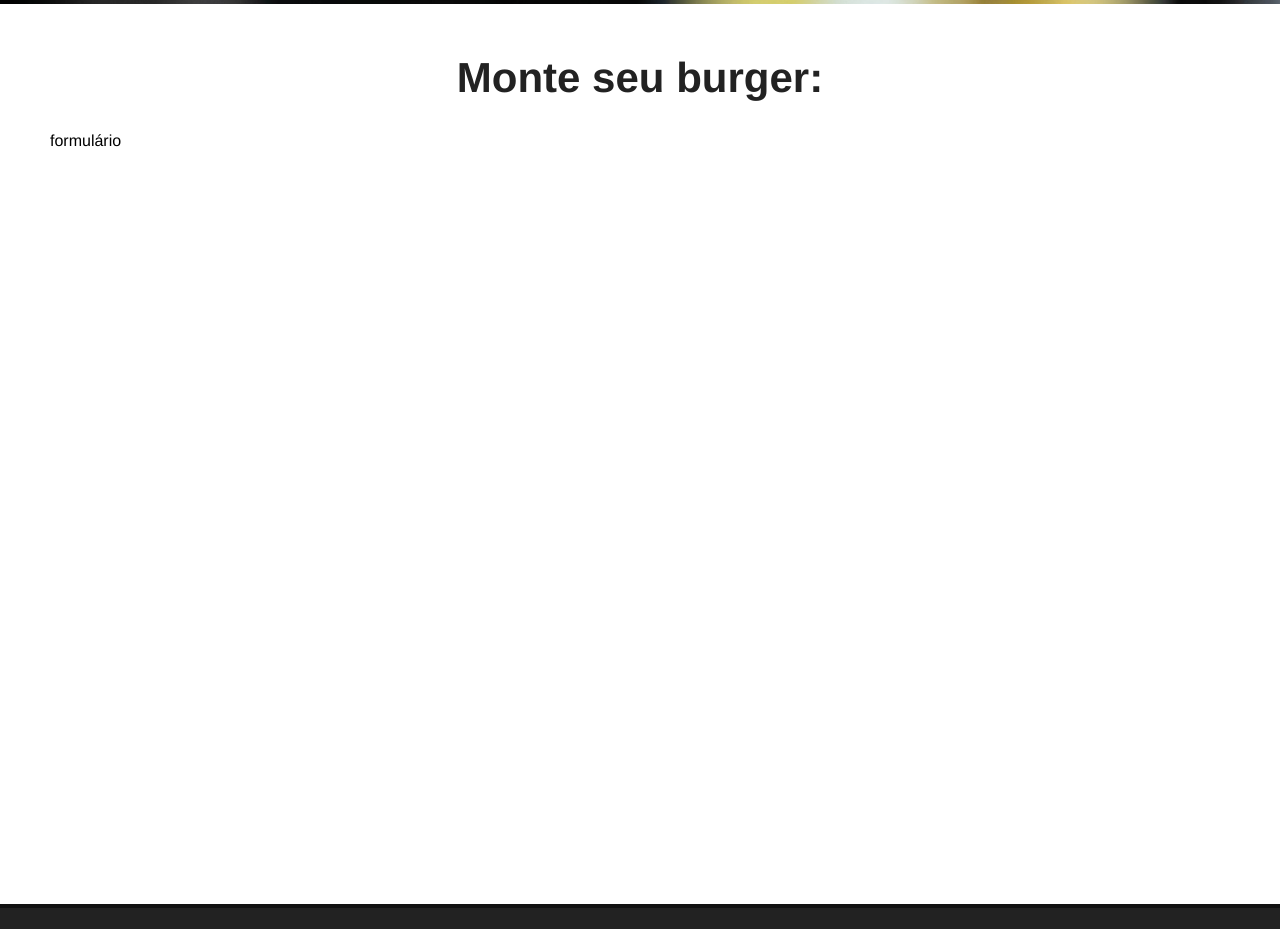
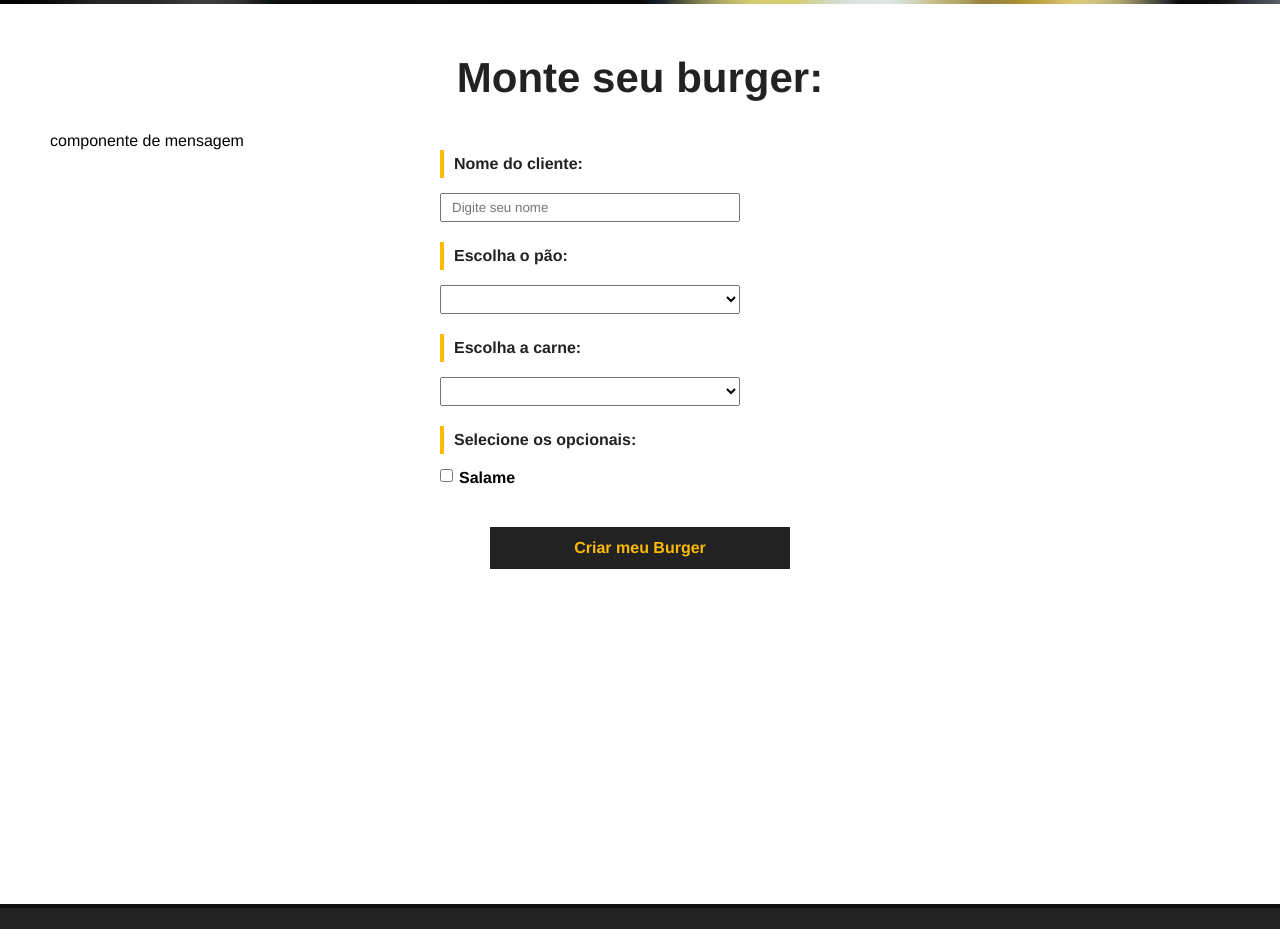
Before and after one commit to ricsjs/burger-orders, a Vue app: page /#/ in a window 1280 px wide. Shown: the part 780-1709 px from the top of the page. Built offline with nearby package versions, Linux system fonts and the light colour scheme.

Commit message:
feat: create burger form

```diff
--- /dev/null
+++ b/src/components/BurgerForm.vue
@@ -0,0 +1,112 @@
+<template>
+<div>
+    <p>componente de mensagem</p>
+    <div>
+        <form id="burger-form">
+            <div class="input-container">
+                <label for="nome">Nome do cliente:</label>
+                <input type="text" id="nome" name="nome" v-model="nome" placeholder="Digite seu nome">
+            </div>
+            <div class="input-container">
+                <label for="pao">Escolha o pão:</label>
+                <select name="pao" id="pao" v-model="pao">
+                    <option value="">Selecione seu pão</option>
+                    <option value="integral">Integral</option>
+                </select>
+            </div>
+            <div class="input-container">
+                <label for="carne">Escolha a carne:</label>
+                <select name="carne" id="carne" v-model="carne">
+                    <option value="">Selecione o tipo de carne</option>
+                    <option value="integral">Integral</option>
+                </select>
+            </div>
+            <div id="opcionais-container" class="input-container">
+                <label id="opcionais-title" for="opcionais">Selecione os opcionais:</label>
+                <div class="checkbox-container">
+                    <input type="checkbox" name="opcionais" v-model="opcionais" value="salame">
+                    <span>Salame</span>
+                </div>
+            </div>
+            <div class="input-container">
+                <input type="submit" class="submit-btn" value="Criar meu Burger">
+            </div>
+        </form>
+    </div>
+</div>
+</template>
+
+<script>
+export default {
+    name: "BurgerForm"
+}
+</script>
+
+<style scoped>
+    #burger-form {
+        max-width: 400px;
+        margin: 0 auto;
+    }
+
+    .input-container {
+        display: flex;
+        flex-direction: column;
+        margin-bottom: 20px;
+    }
+
+    label {
+        font-weight: bold;
+        margin-bottom: 15px;
+        color: #222;
+        padding: 5px 10px;
+        border-left: 4px solid #fcba03;
+    }
+
+    input, select {
+        padding: 5px 10px;
+        width: 300px;
+    }
+
+    #opcionais-container {
+        flex-direction: row;
+        flex-wrap: wrap;
+    }
+
+    #opcionais-title {
+        width: 100%;
+    }
+
+    .checkbox-container {
+        display: flex;
+        align-items: start;
+        width: 50%;
+        margin-bottom: 20px;
+    }
+
+    .checkbox-container span,
+    .checkbox-container input {
+        width: auto;
+    }
+
+    .checkbox-container span {
+        margin-left: 6px;
+        font-weight: bold;
+    }
+
+    .submit-btn {
+        background-color: #222;
+        color: #fcba03;
+        font-weight: bold;
+        border: 2px solid #222;
+        padding: 10px;
+        font-size: 16px;
+        margin: 0 auto;
+        cursor: pointer;
+        transition: .5s;
+    }
+
+    .submit-btn:hover {
+        background-color: transparent;
+        color: #222;
+    }
+</style>
--- a/src/views/HomeView.vue
+++ b/src/views/HomeView.vue
@@ -2,17 +2,19 @@
   <Banner />
   <div class="main-container">
     <h1>Monte seu burger:</h1>
-    <p>formulário</p>
+    <BurgerForm />
   </div>
 </template>
 
 <script>
-import Banner from "../components/Banner.vue"
+import Banner from "../components/Banner.vue";
+import BurgerForm from "@/components/BurgerForm.vue";
 
 export default {
   name: "Home",
   components: {
-    Banner
+    Banner,
+    BurgerForm
   }
 }
 
```
